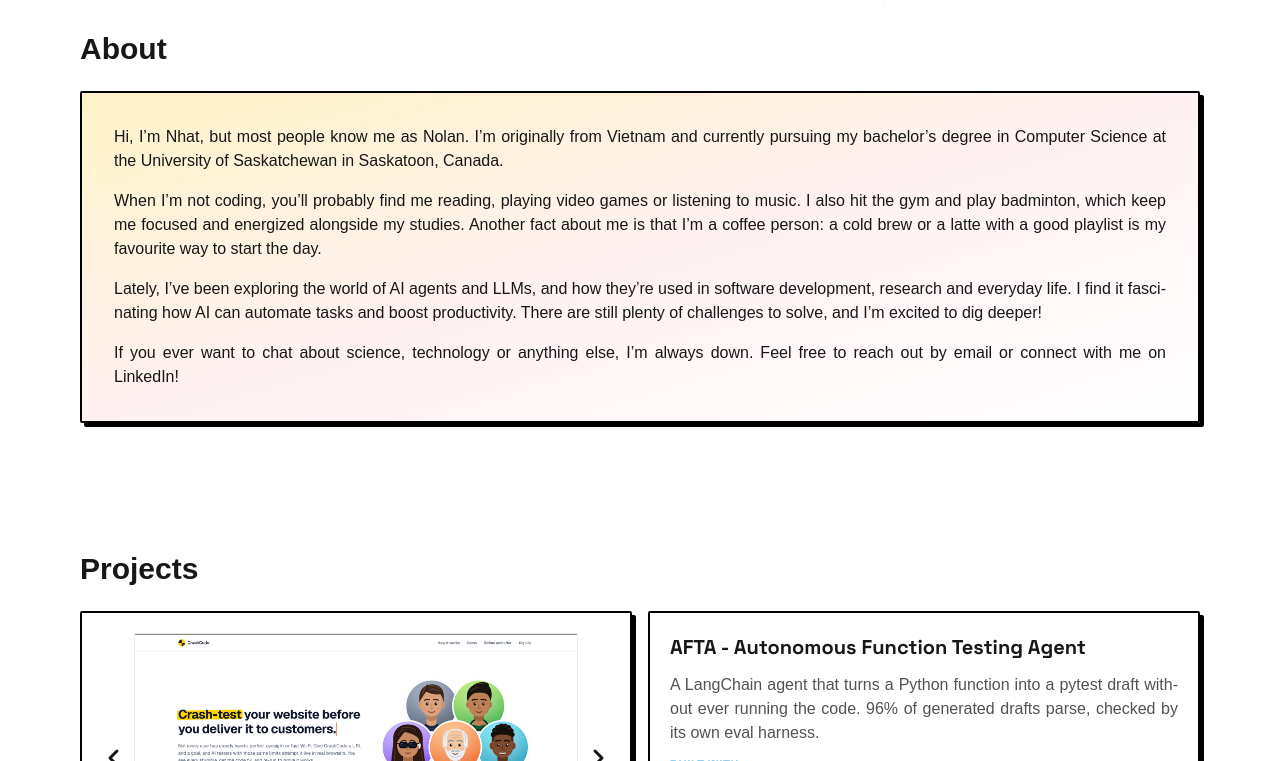
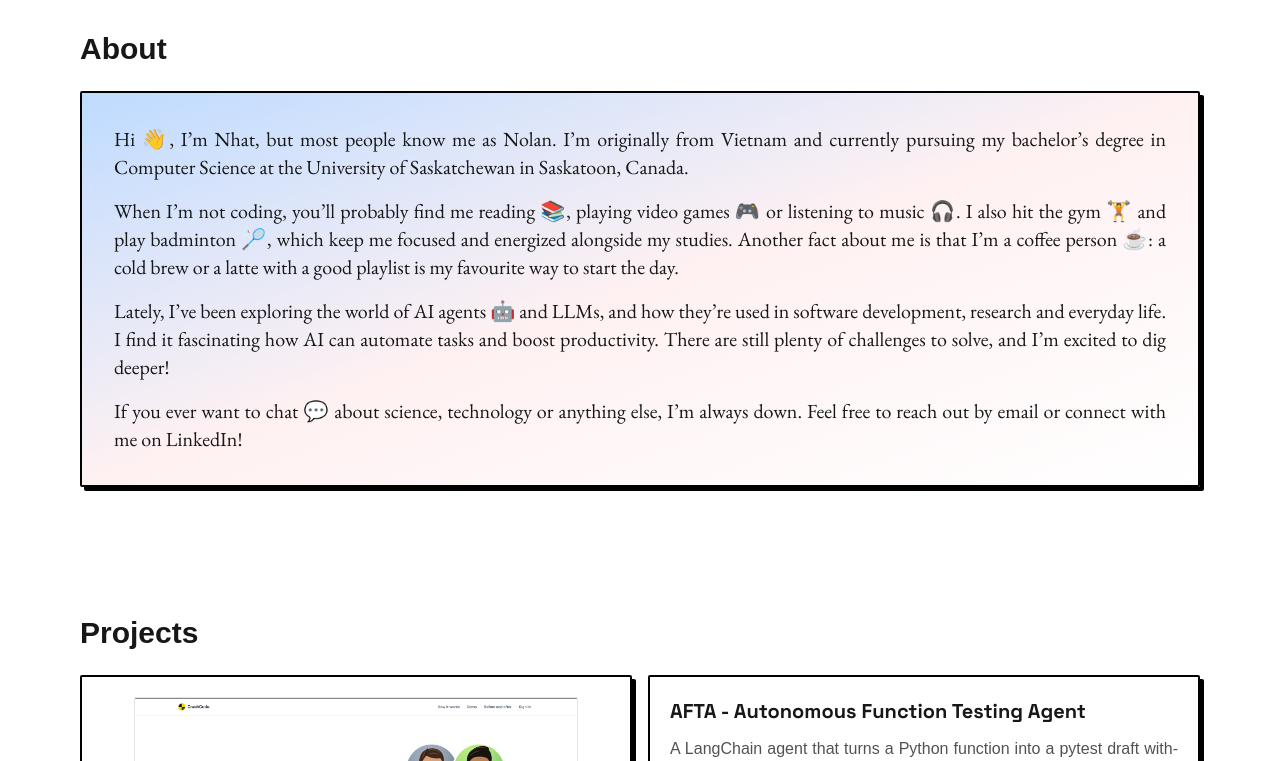
Before and after one commit to nhatle16/portfolio, a Next.js app: page / in a window 1280 px wide. Shown: the part 659-1420 px from the top of the page. Built offline with nearby package versions, Linux system fonts and the light colour scheme.

Commit message:
style: add emoji to the About paragraphs and switch to a blue gradient

```diff
--- a/src/components/About.tsx
+++ b/src/components/About.tsx
@@ -1,27 +1,33 @@
+// Emoji are decoration, so screen readers skip them instead of reading "waving hand" mid-sentence.
+function E({ children }: { children: string }) {
+  return <span aria-hidden="true">{children}</span>;
+}
+
 export function About() {
   return (
     <section id="about" className="py-16 space-y-6">
       <h2 className="text-3xl font-bold">About</h2>
       {/* Neobrutalist card like Contact/Skills, with a warm amber-to-rose gradient.
           hyphens-auto splits long words so justified lines don't get wide gaps. */}
-      <div className="space-y-4 rounded-xs border-2 border-border bg-linear-to-br from-amber-100 via-rose-50 to-white p-6 text-justify hyphens-auto shadow-[4px_4px_0_0_var(--border)] dark:from-amber-950 dark:via-rose-950 dark:to-background sm:p-8">
-        <p>
-          Hi, I’m Nhat, but most people know me as Nolan. I’m originally from Vietnam and currently pursuing my
+      <div className="space-y-4 rounded-xs border-2 border-border bg-linear-to-br from-blue-200 via-rose-50 to-white p-6 text-justify hyphens-auto shadow-[4px_4px_0_0_var(--border)] dark:from-amber-950 dark:via-rose-950 dark:to-background sm:p-8">
+        <p className="font-garamond text-lg sm:text-xl">
+          Hi <E>👋</E>, I’m Nhat, but most people know me as Nolan. I’m originally from Vietnam and currently pursuing my
           bachelor’s degree in Computer Science at the University of Saskatchewan in Saskatoon, Canada.
         </p>
-        <p>
-          When I’m not coding, you’ll probably find me reading, playing video games or listening to music. I also hit
-          the gym and play badminton, which keep me focused and energized alongside my studies. Another fact about me is that
-          I’m a coffee person: a cold brew or a latte with a good playlist is my favourite way to start the day.
+        <p className="font-garamond text-lg sm:text-xl">
+          When I’m not coding, you’ll probably find me reading <E>📚</E>, playing video games <E>🎮</E> or listening to
+          music <E>🎧</E>. I also hit the gym <E>🏋️</E> and play badminton <E>🏸</E>, which keep me focused and energized
+          alongside my studies. Another fact about me is that I’m a coffee person <E>☕</E>: a cold brew or a latte with a
+          good playlist is my favourite way to start the day.
         </p>
-        <p>
-          Lately, I’ve been exploring the world of AI agents and LLMs, and how they’re used in software development,
-          research and everyday life. I find it fascinating how AI can automate tasks and boost productivity.
+        <p className="font-garamond text-lg sm:text-xl">
+          Lately, I’ve been exploring the world of AI agents <E>🤖</E> and LLMs, and how they’re used in software
+          development, research and everyday life. I find it fascinating how AI can automate tasks and boost productivity.
           There are still plenty of challenges to solve, and I’m excited to dig deeper!
         </p>
-        <p>
-          If you ever want to chat about science, technology or anything else, I’m always down. Feel free to reach
-          out by email or connect with me on LinkedIn!
+        <p className="font-garamond text-lg sm:text-xl">
+          If you ever want to chat <E>💬</E> about science, technology or anything else, I’m always down. Feel free to
+          reach out by email or connect with me on LinkedIn!
         </p>
       </div>
     </section>
```
